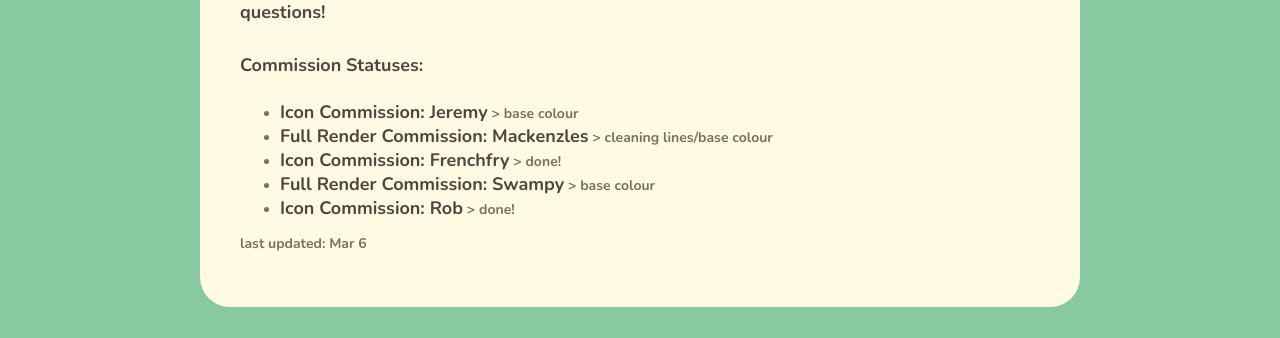
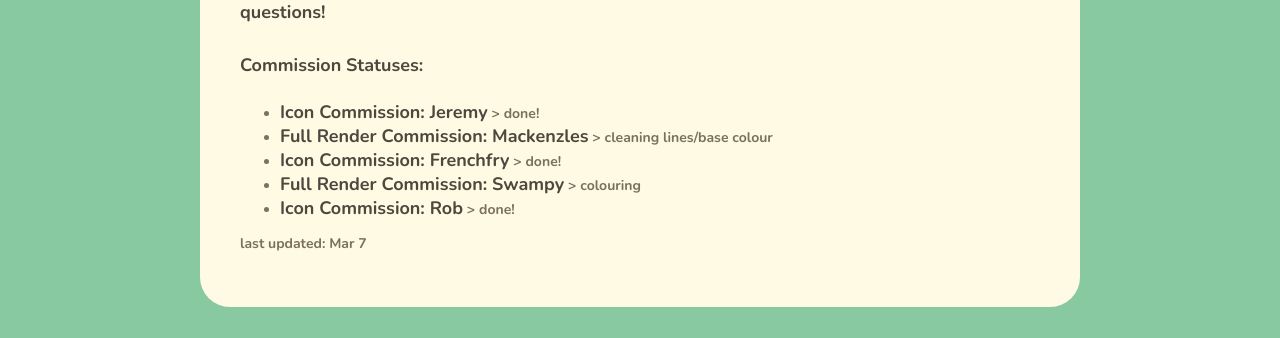
Before and after one commit to antheakwong/antheakwong.github.io, a Jekyll site: the page built from commissions/index.md, in a window 1280 px wide and 900 px high, scrolled down 2078 px. Shown: the part 513-851 px from the top of the window. Built offline with Jekyll 4.4.1, drawn with Linux system fonts in a browser that asks for light colours; nearby versions of some CDN libraries.

Commit message:
updated status

```diff
--- a/commissions/index.md
+++ b/commissions/index.md
@@ -52,10 +52,10 @@ Won’t draw: NSFW, mecha, offensive/shock content
 
 # **Commission Statuses:**
 
-- **Icon Commission: Jeremy** > base colour
+- **Icon Commission: Jeremy** > done!
 - **Full Render Commission: Mackenzles** > cleaning lines/base colour
 - **Icon Commission: Frenchfry** > done!
-- **Full Render Commission: Swampy** > base colour
+- **Full Render Commission: Swampy** > colouring
 - **Icon Commission: Rob** > done!
 
-last updated: Mar 6
+last updated: Mar 7
```
